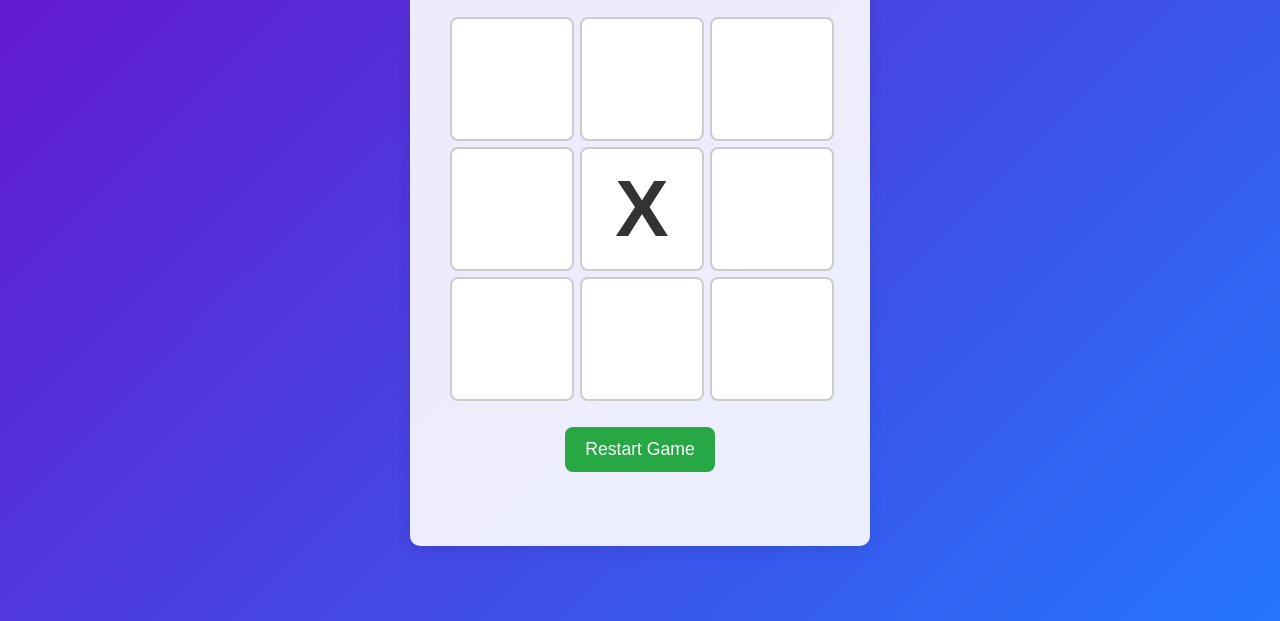
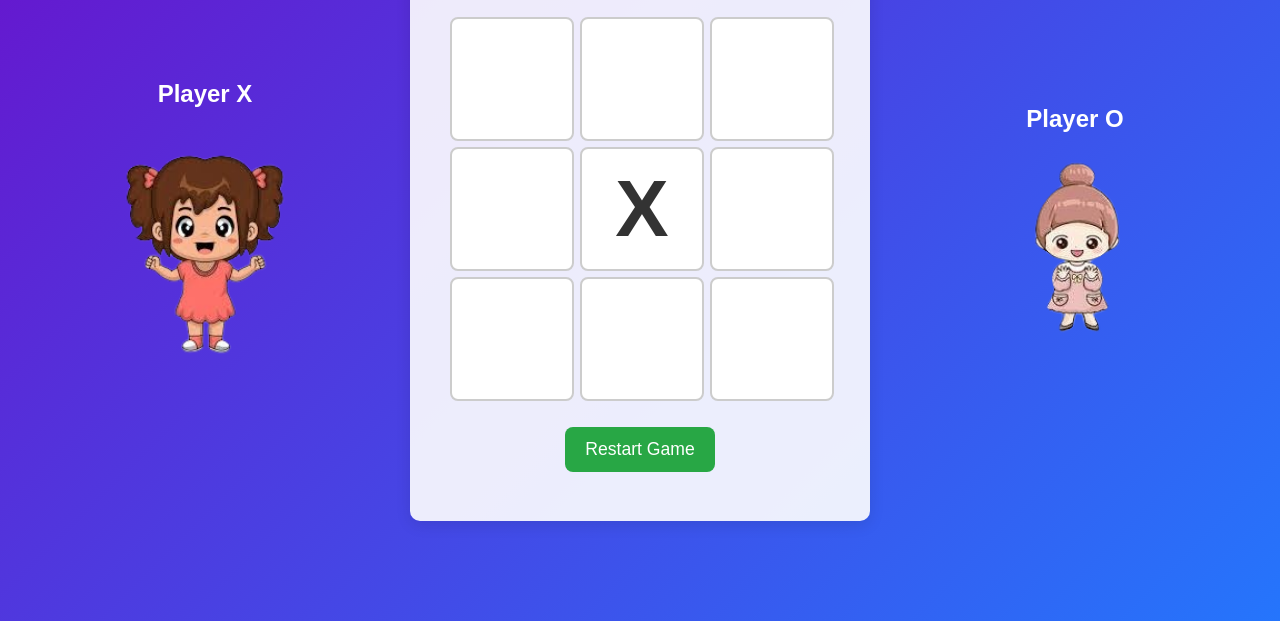
Before and after one commit to Shreya-Bag/Tic_Tac_Toe-, a plain HTML site: page index.html in a window 1280 px wide. Both pictures are taken after a click on the element 640 px from the left and 386 px from the top of the page. Shown: the part 179-800 px from the top of the page. Drawn offline with Linux system fonts and the light colour scheme.

Commit message:
Added player images and their corresponding JS

```diff
--- a/app.js
+++ b/app.js
@@ -3,7 +3,8 @@ let turn = "X";
 let total_turn =0;
 let winner = [[0,1,2],[3,4,5],[6,7,8],[0,3,6],[1,4,7],[2,5,8],[0,4,8],[2,4,6]];
 let board_array = new Array(9).fill("E");
-
+const player1 = document.getElementById("first");
+const player2 = document.getElementById("second");
 
 //WINNER CHECK
 
@@ -17,11 +18,18 @@ function check_winner(){
 }
 const printer = (event)=>{
    const element = event.target;
-   //whrn board id empty then can place data
+
+   //when board id empty then can place data
    if(board_array[element.id]==="E"){
     total_turn++;
 
     if(turn =='X'){
+        //making the image x large
+        player1.classList.add("player1");
+        player2.classList.remove("player2");
+
+
+        //implementing logic
         element.innerHTML = "X";
         board_array[element.id]="X";
         if(check_winner()){
@@ -32,6 +40,11 @@ const printer = (event)=>{
         turn = "O";
     }
     else{
+        //making the image o large
+        player2.classList.add("player2");
+        player1.classList.remove("player1");
+
+
         element.innerHTML = "O";
         board_array[element.id]="O";
         if(check_winner()){
@@ -43,6 +56,8 @@ const printer = (event)=>{
     }}
     if(total_turn==9 ){
         document.getElementById("winningMessage").innerHTML= "Match is draw";
+         player2.classList.add("player2");
+         player1.classList.add("player1");
     }
 
 }
@@ -51,6 +66,10 @@ board.addEventListener('click',printer);
 
 const restart =  document.getElementById("restartButton");
 restart.addEventListener("click",()=>{
+    //images in normal form
+    player2.classList.remove("player2");
+     player1.classList.remove("player1");
+
     const cell = document.getElementsByClassName("cell");
     Array.from(cell).forEach((value)=>{
         value.innerHTML="";
--- a/index.html
+++ b/index.html
@@ -7,6 +7,7 @@
     <link rel="stylesheet" href="style.css">
 </head>
 <body>
+    <div class="player"><h2>Player X</h2><img src="./player1.png" alt="Player 1" id="first"></div>
     <div class="container">
         <h1>Tic Tac Toe</h1>
         <div class="board">
@@ -24,6 +25,7 @@
         <p class="winning-message" id="winningMessage">
         </p>
     </div>
+    <div class="player"><h2>Player O</h2><img src="./player2.png" alt="Player 2" id="second"></div>
     <script src="app.js"></script>
 </body>
 </html>
--- a/style.css
+++ b/style.css
@@ -5,19 +5,36 @@ body {
     margin: 0;
     padding: 0;
     height: 100vh;
+    width: 100vw;
     display: flex;
-    justify-content: center;
+    justify-content: space-evenly;
     align-items: center;
-    flex-direction: column;
+
+    /* flex-direction: column; */
     color: white;
 }
 
+.player{
+    text-align: center;
+}
+img{
+    /* box-sizing: border-box; */
+    height: 200px;
+    width:200px;
+    margin: 0px 25px 0px 25px;
+}
+.player1,.player2{
+    height: 250px;
+    width:250px;
+    margin: 0px;
+}
 /* Container Styles */
 .container {
     text-align: center;
+    align-self: center;
     background: rgba(255, 255, 255, 0.9);
     border-radius: 10px;
-    padding: 30px;
+    padding: 5px 30px 5px 30px;
     box-shadow: 0 4px 15px rgba(0, 0, 0, 0.1);
     width: 400px;
     min-height: 400px;
```
Also changed, not shown: player1.png (added), player2.png (added).
